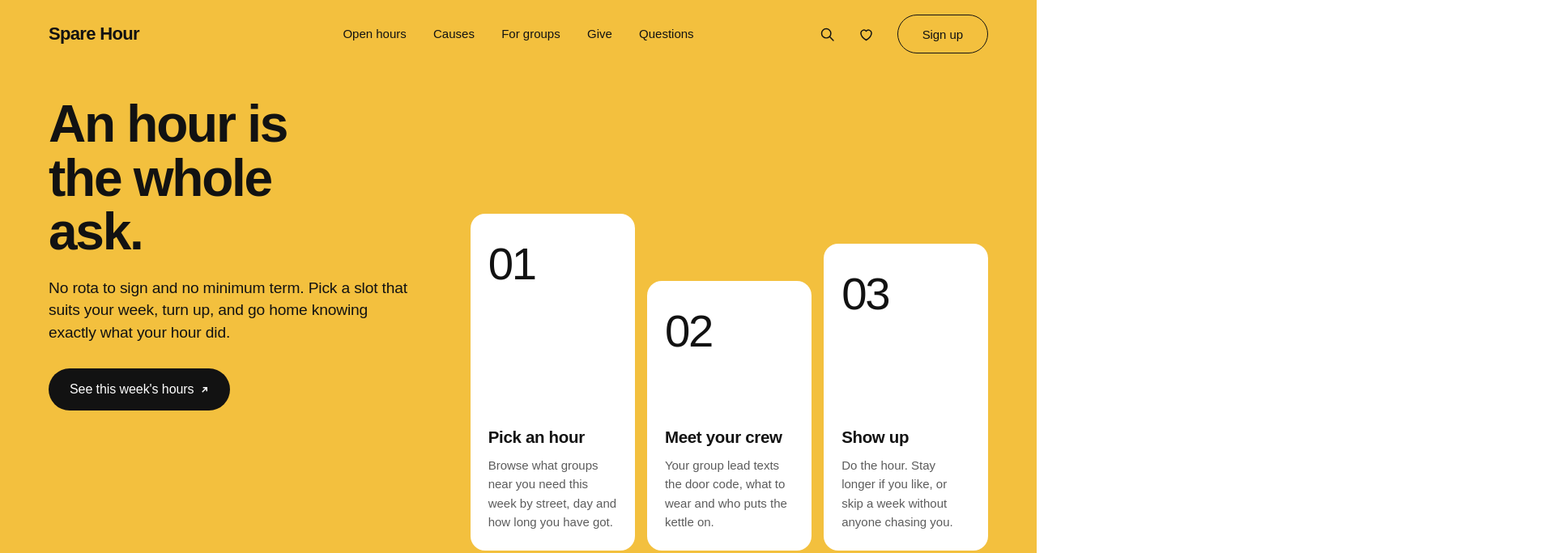
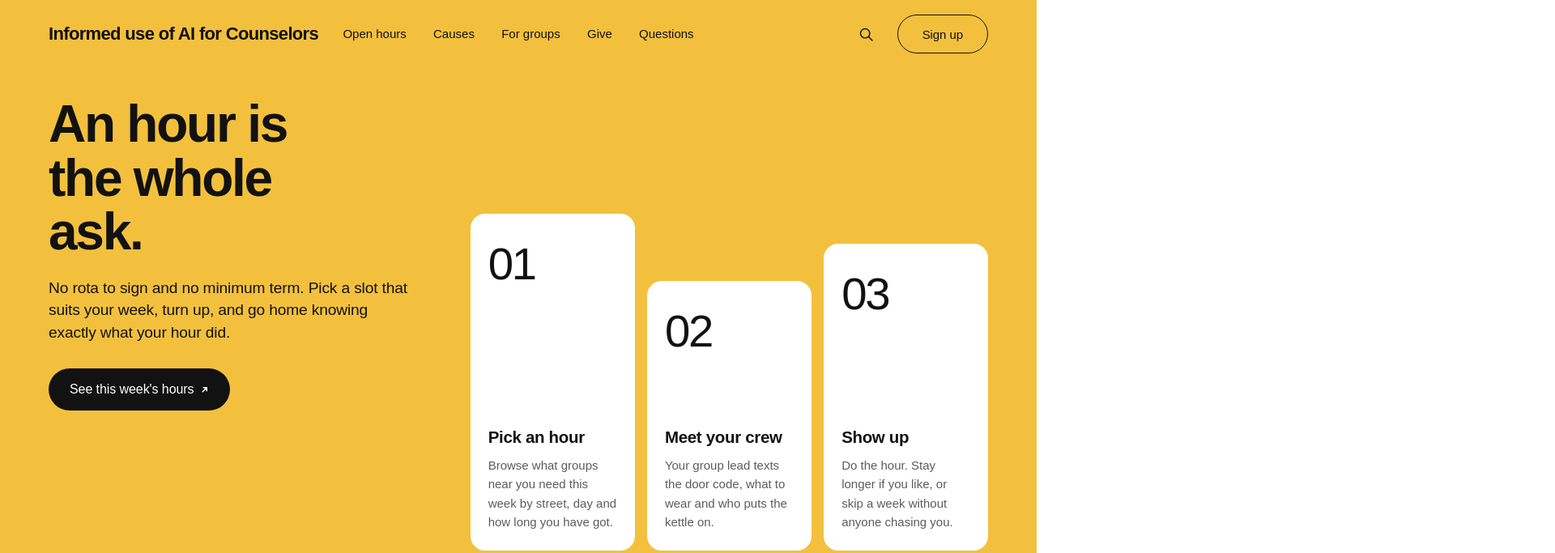
Before and after one commit to WhoaNellie/Informed-Use-of-AI-for-Counselors, a plain HTML site: page index.html in a window 1280 px wide. Shown: the top 683 px of the page at 81% size, 1920 px wide, since content can reach past the window. Drawn offline with Linux system fonts and the light colour scheme; a web font is replaced by a local one.

Commit message:
Update index.html

```diff
--- a/index.html
+++ b/index.html
@@ -10,12 +10,12 @@
 <head>
 <meta charset="utf-8">
 <meta name="viewport" content="width=device-width, initial-scale=1">
-<title>Spare Hour — Glasgow's volunteering network</title>
-<meta name="description" content="Spare Hour matches people who have an hour to give with the community groups across Glasgow that need one: food larders, reading clubs, gardens, repair nights, tea tables and river cleans.">
+<title>Informed Use of AI for Counselors | Research and Resources</title>
+<meta name="description" content="A resource page for counselors. Advocating for the informed use of AI and being a good steward of the technology.">
 <meta name="generator" content="8B Templates">
 <meta property="og:type" content="website">
-<meta property="og:title" content="Spare Hour — Glasgow's volunteering network">
-<meta property="og:description" content="Spare Hour matches people who have an hour to give with the community groups across Glasgow that need one: food larders, reading clubs, gardens, repair nights, tea tables and river cleans.">
+<meta property="og:title" content="Informed Use of AI for Counselors ">
+<meta property="og:description" content="A resource page for counselors. Advocating for the informed use of AI and being a good steward of the technology.">
 <meta property="og:image" content="https://your-domain.example/preview.png" data-8b-placeholder="og-image">
 <meta name="twitter:card" content="summary_large_image">
 <link rel="icon" type="image/svg+xml" href="brain_sparkle.svg" data-8b-placeholder="favicon"><link rel="preconnect" href="https://fonts.gstatic.com" crossorigin>
@@ -694,7 +694,7 @@ if (matchMedia('(prefers-reduced-motion: no-preference)').matches && CSS.support
 <!-- navigation: fixed bar: wordmark, five links, two icon buttons, Sign up button; phone menu overlay with phone and email -->
 <header id="site-nav" data-8b-section="navigation">
   <div class="wrap nav__bar">
-    <a class="nav__brand" href="#opening">Spare Hour</a>
+    <a class="nav__brand" href="#opening">Informed use of AI for Counselors</a>
     <nav aria-label="Main">
       <ul class="nav__links" data-8b-items=":scope > li">
         <li><a class="m-link-2" href="#hours">Open hours</a></li>
@@ -706,14 +706,13 @@ if (matchMedia('(prefers-reduced-motion: no-preference)').matches && CSS.support
     </nav>
     <div class="nav__tools">
       <a class="m-icon nav__search" href="#hours" aria-label="Search this week's open hours"><svg viewBox="0 0 24 24" aria-hidden="true"><circle cx="10.5" cy="10.5" r="6.5"/><path d="m15.5 15.5 5 5"/></svg></a>
-      <a class="m-icon" href="#give" aria-label="Give to Spare Hour"><svg viewBox="0 0 24 24" aria-hidden="true"><path d="M12 20s-7.5-4.6-7.5-10.1A4.3 4.3 0 0 1 12 7.3a4.3 4.3 0 0 1 7.5 2.6C19.5 15.4 12 20 12 20Z"/></svg></a>
       <a class="m-btn-2" href="#contact"><span class="m-btn-2__label">Sign up</span></a>
       <button class="m-icon nav__menu" type="button" aria-expanded="false" aria-controls="menu" aria-label="Open the menu"><svg viewBox="0 0 24 24" aria-hidden="true"><path d="M4 8h16M4 16h16"/></svg></button>
     </div>
   </div>
   <div class="menu" id="menu" hidden>
     <div class="menu__top">
-      <a class="nav__brand" href="#opening">Spare Hour</a>
+      <a class="nav__brand" href="#opening">Informed use of AI for Counselors</a>
       <button class="m-icon menu__close" type="button" aria-label="Close the menu"><svg viewBox="0 0 24 24" aria-hidden="true"><path d="m6 6 12 12M18 6 6 18"/></svg></button>
     </div>
     <ul class="menu__links" data-8b-items=":scope > li">
@@ -1155,10 +1154,10 @@ if (matchMedia('(prefers-reduced-motion: no-preference)').matches && CSS.support
         </ul>
       </div>
     </div>
-    <p class="footer__mark" style="--len:10" aria-hidden="true">Spare Hour</p>
+    <p class="footer__mark" style="--len:10" aria-hidden="true">Informed use of AI for Counselors</p>
     <div class="footer__legal m-text-4">
-      <p>Spare Hour is a Scottish charitable incorporated organisation, SC000000. 1 Example Street, Glasgow G1 0ZZ.</p>
-      <p>© 2026 Spare Hour · Design: <a href="https://8b.com/" style="color:inherit" data-8b-credit>8B</a></p>
+      <p>Kory Byquist, Hana Lee, Nellie Nelson, and Scott Robertson</p>
+      <p>Clinical Mental Health Counseling, Antioch University · Design: <a href="https://8b.com/" style="color:inherit" data-8b-credit>8B</a></p>
     </div>
   </div>
 </footer>
```
